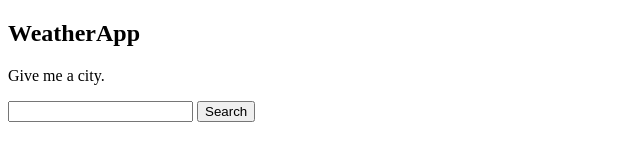
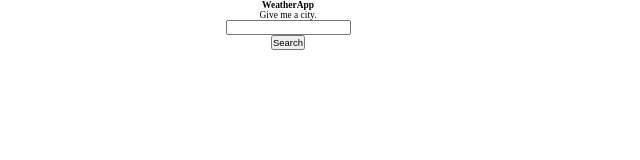
Before and after one commit to LunashaGit/weatherApp, a plain HTML site: page main/index.html in a window 1280 px wide. Shown: the whole page, without its empty margins (0-640 px from the left). Drawn offline with Linux system fonts and the light colour scheme.

Commit message:
Fix rel index add layout in style sass updatereset

```diff
--- a/main/index.html
+++ b/main/index.html
@@ -4,7 +4,7 @@
     <meta charset="UTF-8">
     <meta http-equiv="X-UA-Compatible" content="IE=edge">
     <meta name="viewport" content="width=device-width, initial-scale=1.0">
-    <link href="../ressources/css/style.css">
+    <link href="../ressources/css/style.css" rel="stylesheet">
     <title>WeatherApp</title>
 </head>
 <body>
--- /dev/null
+++ b/ressources/sass/_layout.scss
@@ -0,0 +1,22 @@
+body{
+    width: 100%;
+    overflow-x: hidden;
+    height: 100vh;
+}
+
+.main{
+    position: relative;
+    margin: 0 auto;
+
+}
+
+@media screen and (min-width: 767px){
+    *{
+        font-size: 80%;
+    }
+}
+@media screen and (min-width: 1024px){
+    *{
+        font-size: 90%;
+    }
+}
--- a/ressources/sass/_reset.scss
+++ b/ressources/sass/_reset.scss
@@ -2,4 +2,6 @@
     padding: 0;
     margin: 0;
     box-sizing: content-box;
+    scroll-behavior: smooth;
+    font-size: 62.5%;
 }
--- a/ressources/sass/_search.scss
+++ b/ressources/sass/_search.scss
@@ -0,0 +1,9 @@
+.section{
+    &__search{
+        display: flex;
+        flex-direction: column;
+        align-items: center;
+        justify-content: center;
+        max-width: 40rem;
+    }
+}
--- a/ressources/sass/style.scss
+++ b/ressources/sass/style.scss
@@ -1,3 +1,4 @@
 @import '_reset.scss';
 @import '_search.scss';
 @import '_output.scss';
+@import '_layout.scss';
```
Also changed, not shown: ressources/css/style.css, 1 other file.
